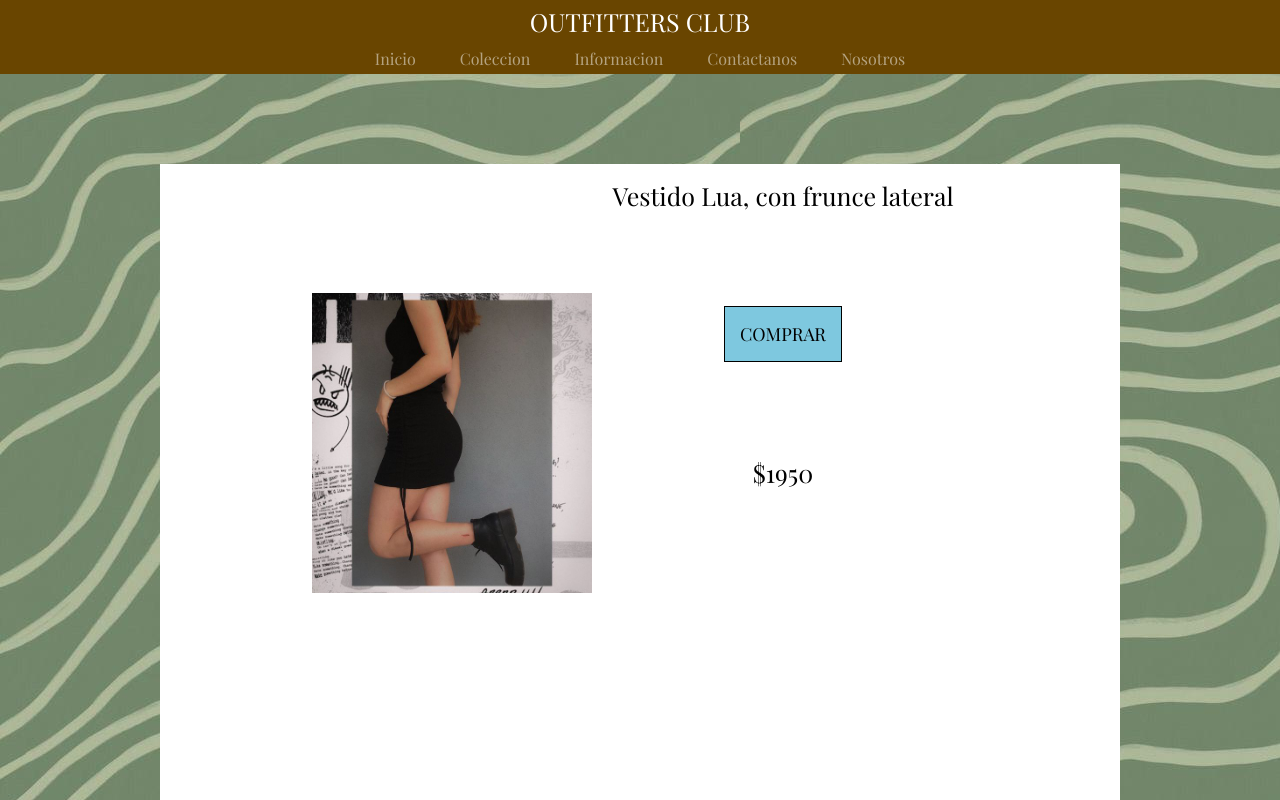
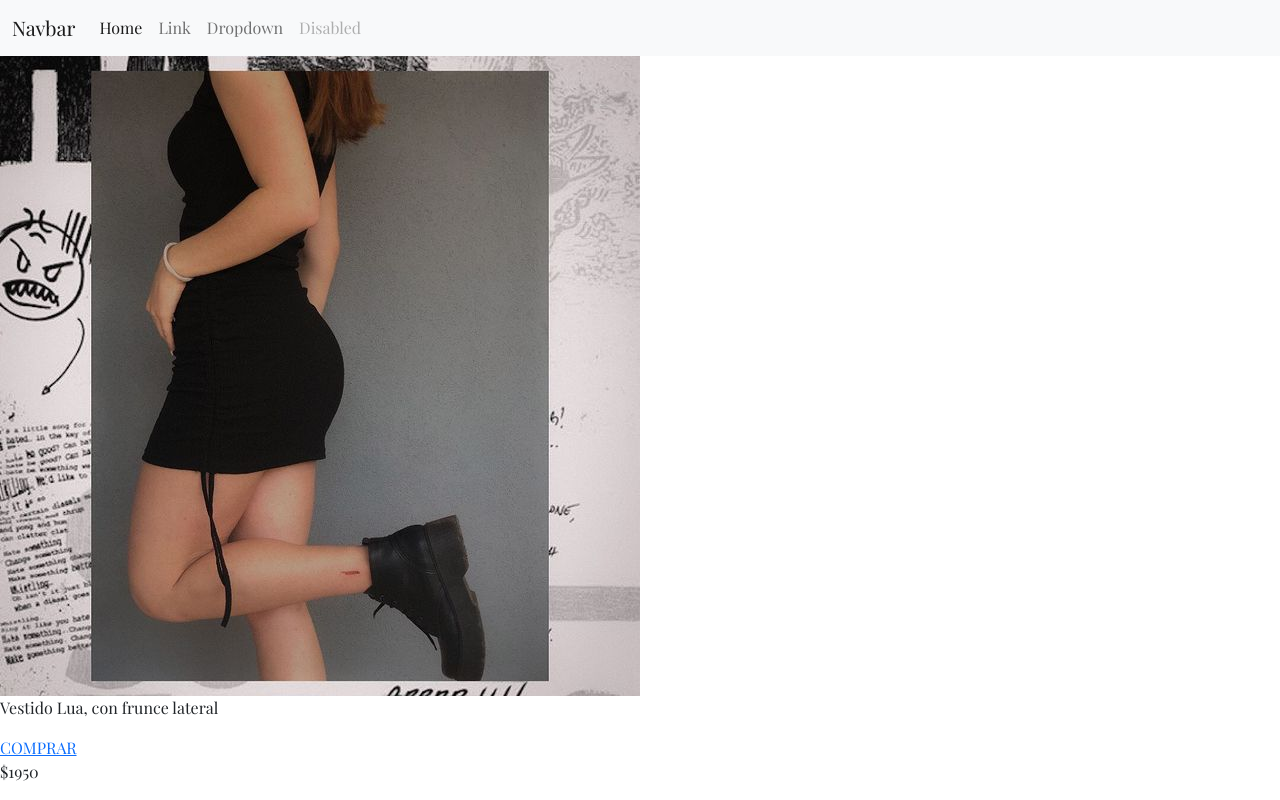
Before and after one commit to ignaciomazza/ProyectoFinal-JuanIgnacioMazza, a plain HTML site: page coleccion.html in a window 1280 px wide. Shown: the top 800 px of the page. Drawn offline with nearby package versions, Linux system fonts and the light colour scheme; a web font is replaced by a local one.

Commit message:
aplicando boostrap

```diff
--- a/coleccion.html
+++ b/coleccion.html
@@ -5,6 +5,9 @@
     <meta http-equiv="X-UA-Compatible" content="IE=edge">
     <meta name="viewport" content="width=device-width, initial-scale=1.0">
     <title>Coleccion | OUTFITTERS CLUB</title>
+
+    <!--boostrap-->
+    <link href="https://cdn.jsdelivr.net/npm/bootstrap@5.2.0-beta1/dist/css/bootstrap.min.css" rel="stylesheet" integrity="sha384-0evHe/X+R7YkIZDRvuzKMRqM+OrBnVFBL6DOitfPri4tjfHxaWutUpFmBp4vmVor" crossorigin="anonymous">
 
     <!--css-->
     <link rel="stylesheet" href="css/main.css">
@@ -15,7 +18,7 @@
     <link href="https://fonts.googleapis.com/css2?family=Playfair+Display:ital,wght@0,400;0,500;0,600;0,700;0,800;0,900;1,400;1,500;1,600;1,700;1,800;1,900&display=swap" rel="stylesheet">
 </head>
 <body>
-    <header>
+    <!-- <header>
         <div>OUTFITTERS CLUB</div>
         <nav>
             <ul>
@@ -26,7 +29,31 @@
                 <li><a href="nosotros.html">Nosotros</a></li>
             </ul>
         </nav>
-    </header>
+    </header> -->
+    <nav class="navbar navbar-expand-lg bg-light">
+        <div class="container-fluid">
+          <a class="navbar-brand" href="#">Navbar</a>
+          <button class="navbar-toggler" type="button" data-bs-toggle="collapse" data-bs-target="#navbarSupportedContent" aria-controls="navbarSupportedContent" aria-expanded="false" aria-label="Toggle navigation">
+            <span class="navbar-toggler-icon"></span>
+          </button>
+          <div class="collapse navbar-collapse" id="navbarSupportedContent">
+            <ul class="navbar-nav me-auto mb-2 mb-lg-0">
+              <li class="nav-item">
+                <a class="nav-link active" aria-current="page" href="#">Home</a>
+              </li>
+              <li class="nav-item">
+                <a class="nav-link" href="#">Link</a>
+              </li>
+              <li class="nav-item">
+                <a class="nav-link" href="#">Dropdown</a>
+              </li>
+              <li class="nav-item">
+                <a class="nav-link disabled">Disabled</a>
+              </li>
+            </ul>
+          </div>
+        </div>
+      </nav>
     <main>
         <div class="bg-art">
             <div class="contenedor-art">
@@ -134,5 +161,8 @@
             <p class="copyright">Copyright Ignacio Mazza©</p>
         </div>
     </footer>
+
+    <!-- JavaScript Bundle with Popper -->
+    <script src="https://cdn.jsdelivr.net/npm/bootstrap@5.2.0-beta1/dist/js/bootstrap.bundle.min.js" integrity="sha384-pprn3073KE6tl6bjs2QrFaJGz5/SUsLqktiwsUTF55Jfv3qYSDhgCecCxMW52nD2" crossorigin="anonymous"></script>
 </body>
 </html>
--- a/css/main.css
+++ b/css/main.css
@@ -187,6 +187,7 @@ footer{
     height: 400px;
     text-align: center;
     margin: 3vh 0px 3vh 0px;
+    transition: .6s;
 }
 
 .mas-vendidos__foto:hover{
@@ -213,55 +214,7 @@ footer{
 
 /*MAIN COLECCION*/
 
-.bg-art{
-    width: 100%;
-    height: 880px;
-    background-image: url(../img/bg2.jpeg);
-    padding-top: 90px;
-}
 
-.contenedor-art{
-    text-align: center;
-    background-color: white;
-    width: 1350px;
-    height: 700px;
-    margin: auto;
-    padding-top: 50px;
-}
-
-.img-art img{
-    width: 450px;
-    height: 450px;
-    margin: 0px;
-    display: inline-block;
-}
-
-.img-art{
-    display: inline-block;
-    margin: 80px;
-}
-
-.info-art{
-    display: inline-block;
-    margin: 100px;
-    position: relative;
-    bottom: 110px;
-}
-
-.info-art p{
-    margin: 70px;
-    font-size: 28px;
-}
-
-.info-art a{
-    margin: 70px;
-    text-decoration: none;
-    color: black;
-    background-color: #7EC8DF;
-    border: 1px solid black;
-    padding: 15px;
-    font-size: 18px;
-}
 
 /*MAIN INFORMACION*/
 
@@ -524,56 +477,7 @@ footer{
 
     /*MAIN COLECCION*/
 
-    .bg-art{
-        width: 100%;
-        height: 880px;
-        background-image: url(../img/bg2.jpeg);
-        padding-top: 90px;
-    }
 
-    .contenedor-art{
-        text-align: center;
-        background-color: white;
-        width: 75%;
-        height: 680px;
-        margin: auto;
-        padding-top: 15px;
-    }
-
-    .img-art img{
-        width: 280px;
-        height: 300px;
-        margin: 0px;
-        display: inline-block;
-    }
-
-    .img-art{
-        display: inline-block;
-        margin: 1px;
-    }
-
-    .info-art{
-        display: inline-block;
-        margin: 0px;
-        position: relative;
-        bottom: 110px;
-    }
-
-    .info-art p{
-        margin: 110px 0px;
-        font-size: 25px;
-        padding: 0px 15px;
-    }
-
-    .info-art a{
-        margin: 70px;
-        text-decoration: none;
-        color: black;
-        background-color: #7EC8DF;
-        border: 1px solid black;
-        padding: 15px;
-        font-size: 18px;
-    }
 
     /*MAIN INFORMACION*/
 
```
